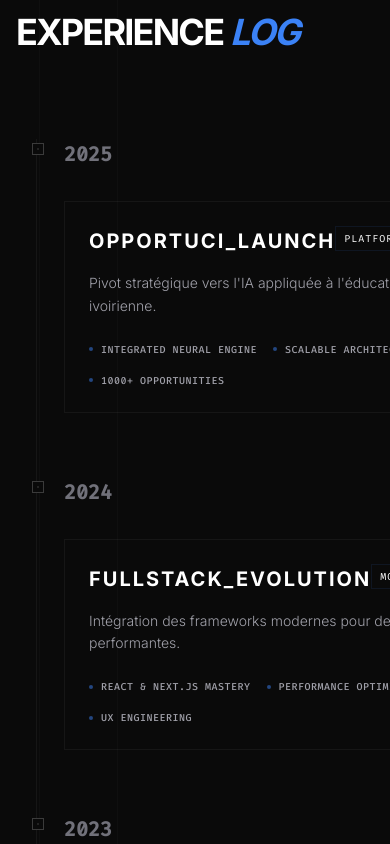
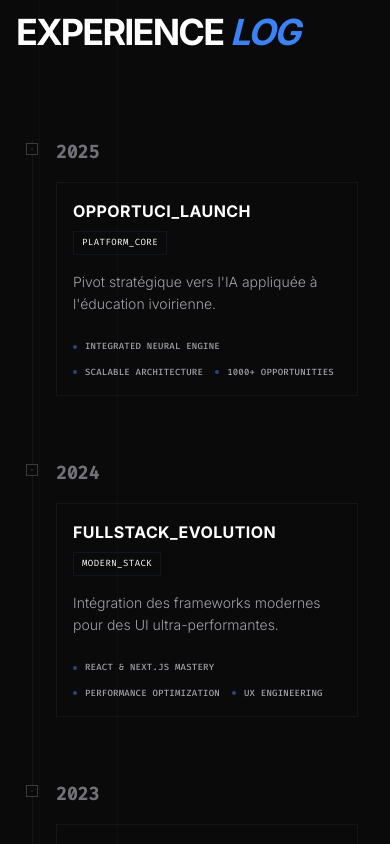
Before and after one commit to soulemaneyeo99/MyDjango-react_portfolio, a React (Vite) app in the folder frontend/: page / in a window 390 px wide. Shown: the part 5480-6324 px from the top of the page. Built offline with nearby package versions, Linux system fonts and the light colour scheme; no server answers; a web font is replaced by a local one.

Commit message:
fix: mobile timeline overflow and text wrapping issues

```diff
--- a/frontend/src/components/home/TimelineSection.jsx
+++ b/frontend/src/components/home/TimelineSection.jsx
@@ -51,42 +51,42 @@ const TimelineSection = () => {
                     </h2>
                 </div>
 
-                <div className="relative max-w-5xl">
+                <div className="relative max-w-5xl mx-auto">
                     {/* Ligne Centrale Tech */}
-                    <div className="absolute left-[20px] md:left-[50px] top-0 bottom-0 w-[1px] bg-white/5" />
+                    <div className="absolute left-[16px] md:left-[50px] top-0 bottom-0 w-[1px] bg-white/5" />
 
                     <div className="space-y-16">
                         {timelineData.map((item, index) => (
                             <div
                                 key={index}
-                                className={`relative pl-12 md:pl-24 group transform transition-all duration-1000 ${hasIntersected ? 'translate-y-0 opacity-100' : 'translate-y-20 opacity-0'}`}
+                                className={`relative pl-10 md:pl-24 pr-4 md:pr-0 group transform transition-all duration-1000 ${hasIntersected ? 'translate-y-0 opacity-100' : 'translate-y-20 opacity-0'}`}
                                 style={{ transitionDelay: `${index * 200}ms` }}
                             >
                                 {/* Node */}
-                                <div className="absolute left-4 md:left-[44px] top-1 w-3 h-3 bg-bg-dark border border-white/20 group-hover:border-primary-500 transition-colors z-20">
+                                <div className="absolute left-[10px] md:left-[44px] top-1 w-3 h-3 bg-bg-dark border border-white/20 group-hover:border-primary-500 transition-colors z-20">
                                     <div className="absolute inset-1 bg-white/10 group-hover:bg-primary-500 transition-colors" />
                                 </div>
 
-                                <div className="grid md:grid-cols-[100px_1fr] gap-8 items-start">
-                                    <div className="font-mono text-xl font-bold text-text-muted group-hover:text-primary-400 transition-colors">
+                                <div className="grid md:grid-cols-[100px_1fr] gap-4 md:gap-8 items-start">
+                                    <div className="font-mono text-lg md:text-xl font-bold text-text-muted group-hover:text-primary-400 transition-colors">
                                         {item.year}
                                     </div>
 
-                                    <div className="p-6 md:p-8 border border-white/5 bg-bg-card/[0.02] group-hover:border-white/10 transition-all duration-500">
-                                        <div className="flex justify-between items-start mb-4">
-                                            <h3 className="text-xl font-bold text-text-primary tracking-widest">{item.title}</h3>
-                                            <span className="text-[10px] font-mono text-primary-400/50 uppercase tracking-widest px-2 py-1 border border-primary-500/10">
+                                    <div className="p-4 md:p-8 border border-white/5 bg-bg-card/[0.02] group-hover:border-white/10 transition-all duration-500">
+                                        <div className="flex flex-col sm:flex-row sm:justify-between sm:items-start gap-2 mb-4">
+                                            <h3 className="text-base md:text-xl font-bold text-text-primary tracking-wide md:tracking-widest break-words">{item.title}</h3>
+                                            <span className="text-[9px] md:text-[10px] font-mono text-primary-400/50 uppercase tracking-wider md:tracking-widest px-2 py-1 border border-primary-500/10 whitespace-nowrap self-start">
                                                 {item.tag}
                                             </span>
                                         </div>
                                         <p className="text-text-secondary text-sm leading-relaxed mb-6 font-light max-w-2xl">
                                             {item.description}
                                         </p>
-                                        <div className="flex flex-wrap gap-4">
+                                        <div className="flex flex-wrap gap-3 md:gap-4">
                                             {item.achievements.map((ach, i) => (
                                                 <div key={i} className="flex items-center space-x-2">
-                                                    <span className="w-1 h-1 bg-primary-500/50 rounded-full" />
-                                                    <span className="text-[10px] uppercase font-mono text-text-secondary tracking-wider font-medium">{ach}</span>
+                                                    <span className="w-1 h-1 bg-primary-500/50 rounded-full flex-shrink-0" />
+                                                    <span className="text-[9px] md:text-[10px] uppercase font-mono text-text-secondary tracking-wide md:tracking-wider font-medium break-words">{ach}</span>
                                                 </div>
                                             ))}
                                         </div>
```
